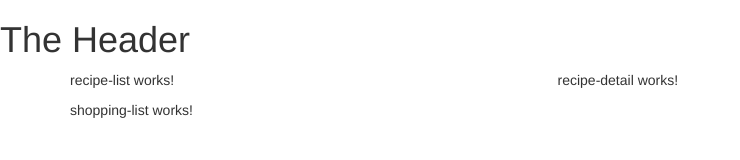
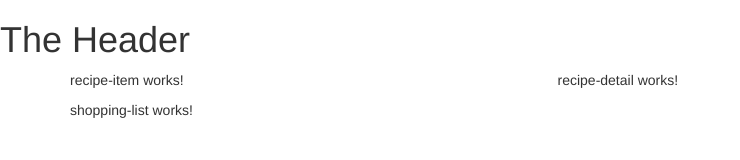
Before and after one commit to luujennifer/udemy-project, an Angular app: page / in a window 1280 px wide. Shown: the top 160 px of the page, without its empty margins (0-740 px from the left). Built offline with nearby package versions, Linux system fonts and the light colour scheme.

Commit message:
setting up recipe item component

```diff
--- a/src/app/recipes/recipe-list/recipe-list.component.html
+++ b/src/app/recipes/recipe-list/recipe-list.component.html
@@ -1 +1 @@
-<p>recipe-list works!</p>
+<app-recipe-item></app-recipe-item>
```
